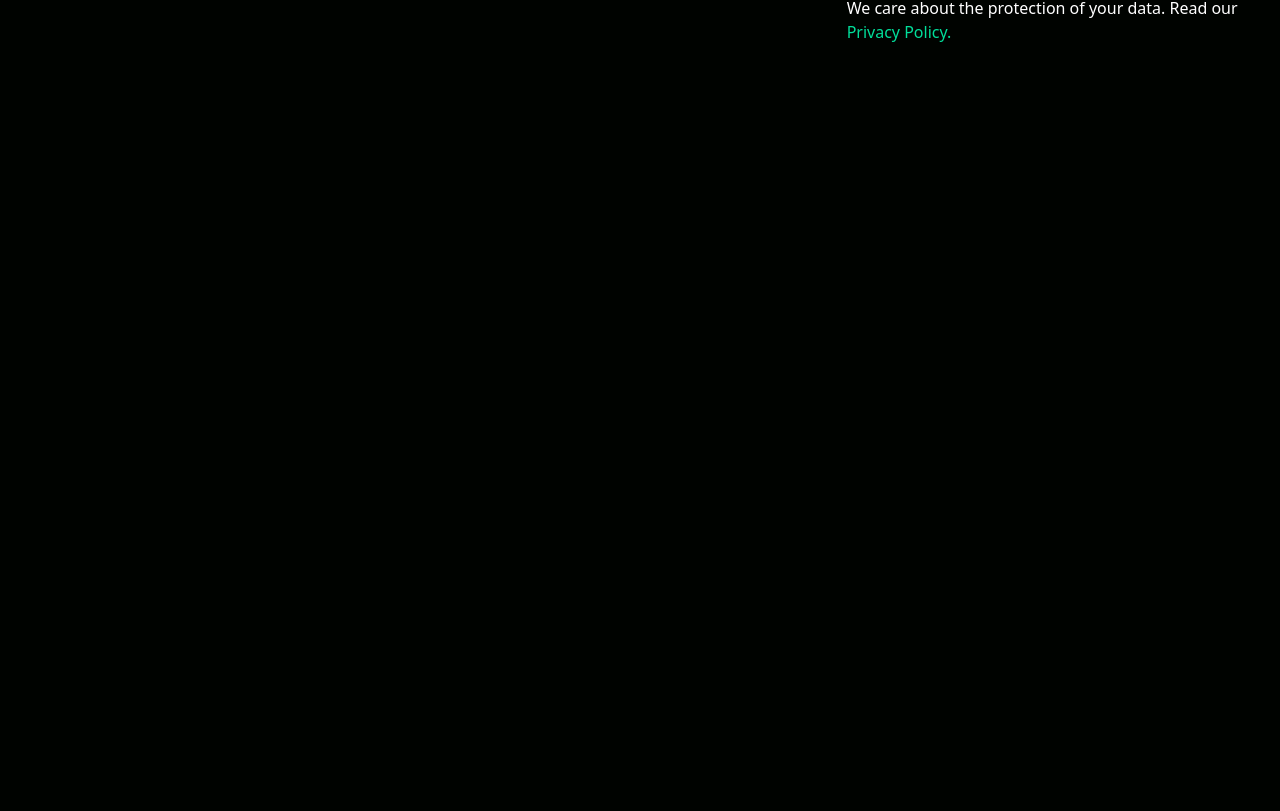
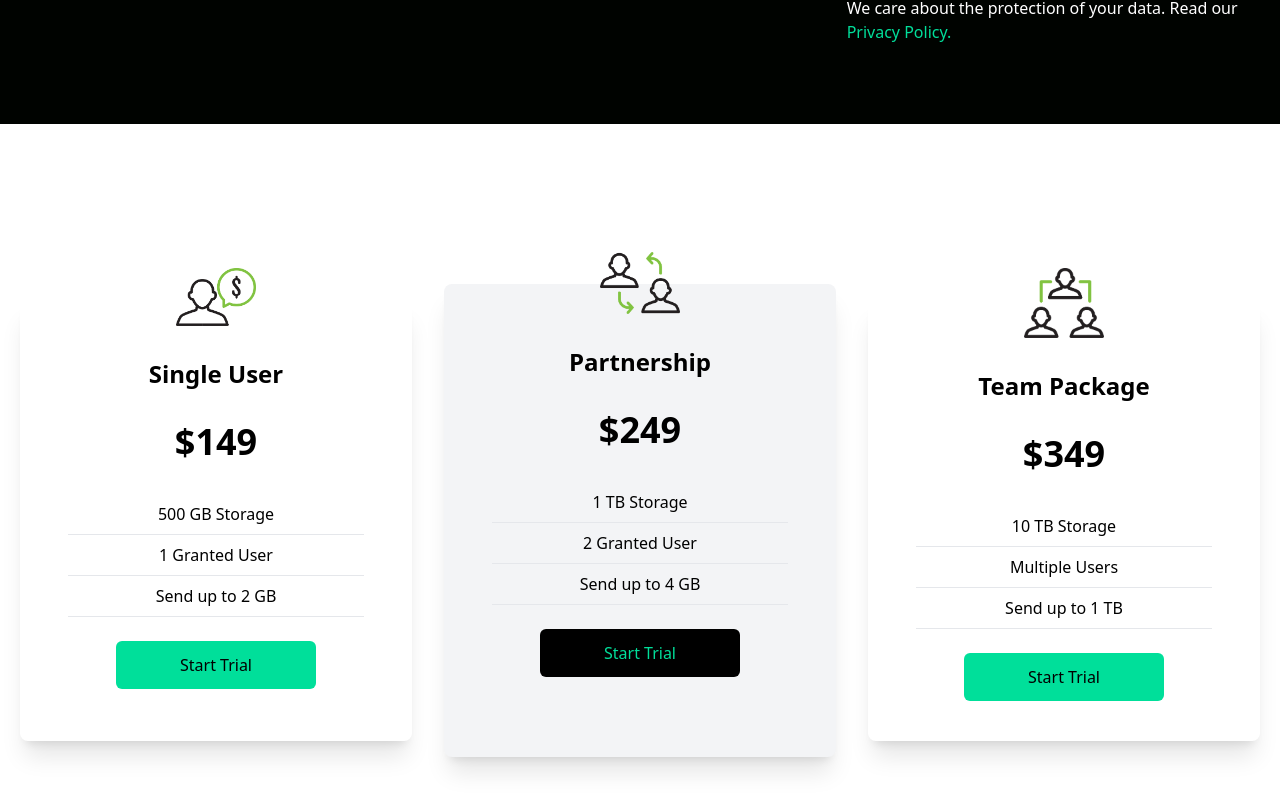
Before and after one commit to vietthom/react-landing-page, a React (Create React App) app: page / in a window 1280 px wide. Shown: the part 1557-2368 px from the top of the page. Before the commit the page ends 1681 px from the top, so only its background shows below. Built offline with nearby package versions, Linux system fonts and the light colour scheme.

Commit message:
Add Card component

```diff
--- a/src/App.js
+++ b/src/App.js
@@ -3,6 +3,7 @@
 import Hero from "./components/Hero";
 import Analytics from "./components/Analytics";
 import Newsletter from "./components/Newsletter";
+import Cards from "./components/Cards";
 
 function App() {
   return (
@@ -11,6 +12,7 @@
       <Hero />
       <Analytics />
       <Newsletter />
+      <Cards />
     </div>
   );
 }
--- /dev/null
+++ b/src/components/Cards.jsx
@@ -0,0 +1,48 @@
+import React from 'react'
+import Single from '../assets/single.png'
+import Double from '../assets/double.png'
+import Triple from '../assets/triple.png'
+
+const Cards = () => {
+  return (
+    <div className='w-full py-[10rem] px-4 bg-white'>
+        <div className='max-w-[1240px] mx-auto grid md:grid-cols-3 gap-8'>
+            <div className='w-full shadow-xl flex flex-col p-4 my-4 rounded-lg hover:scale-105 duration-300'>
+                <img className='w-20 mx-auto mt-[-3rem] bg-white' src={Single} alt="/" />
+                <h2 className='text-2xl font-bold text-center py-8'>Single User</h2>
+                <p className='text-center text-4xl font-bold'>$149</p>
+                <div className='text-center font-medium'>
+                    <p className='py-2 border-b mx-8 mt-8'>500 GB Storage</p>
+                    <p className='py-2 border-b mx-8'>1 Granted User</p>
+                    <p className='py-2 border-b mx-8'>Send up to 2 GB</p>
+                </div>
+                <button className='bg-[#00df9a] w-[200px] rounded-md font-medium my-6 mx-auto py-3 text-black'>Start Trial</button>
+            </div>
+            <div className='w-full shadow-xl bg-gray-100 flex flex-col p-4 md:my-0 my-8 rounded-lg hover:scale-105 duration-300'>
+                <img className='w-20 mx-auto mt-[-3rem] bg-transparent' src={Double} alt="/" />
+                <h2 className='text-2xl font-bold text-center py-8'>Partnership</h2>
+                <p className='text-center text-4xl font-bold'>$249</p>
+                <div className='text-center font-medium'>
+                    <p className='py-2 border-b mx-8 mt-8'>1 TB Storage</p>
+                    <p className='py-2 border-b mx-8'>2 Granted User</p>
+                    <p className='py-2 border-b mx-8'>Send up to 4 GB</p>
+                </div>
+                <button className=' bg-black text-[#00df9a] w-[200px] rounded-md font-medium my-6 mx-auto py-3'>Start Trial</button>
+            </div>
+            <div className='w-full shadow-xl flex flex-col p-4 my-4 rounded-lg hover:scale-105 duration-300'>
+                <img className='w-20 mx-auto mt-[-3rem] bg-white' src={Triple} alt="/" />
+                <h2 className='text-2xl font-bold text-center py-8'>Team Package</h2>
+                <p className='text-center text-4xl font-bold'>$349</p>
+                <div className='text-center font-medium'>
+                    <p className='py-2 border-b mx-8 mt-8'>10 TB Storage</p>
+                    <p className='py-2 border-b mx-8'>Multiple Users</p>
+                    <p className='py-2 border-b mx-8'>Send up to 1 TB</p>
+                </div>
+                <button className='bg-[#00df9a] w-[200px] rounded-md font-medium my-6 mx-auto py-3 text-black'>Start Trial</button>
+            </div>
+        </div>
+    </div>
+  )
+}
+
+export default Cards
```
